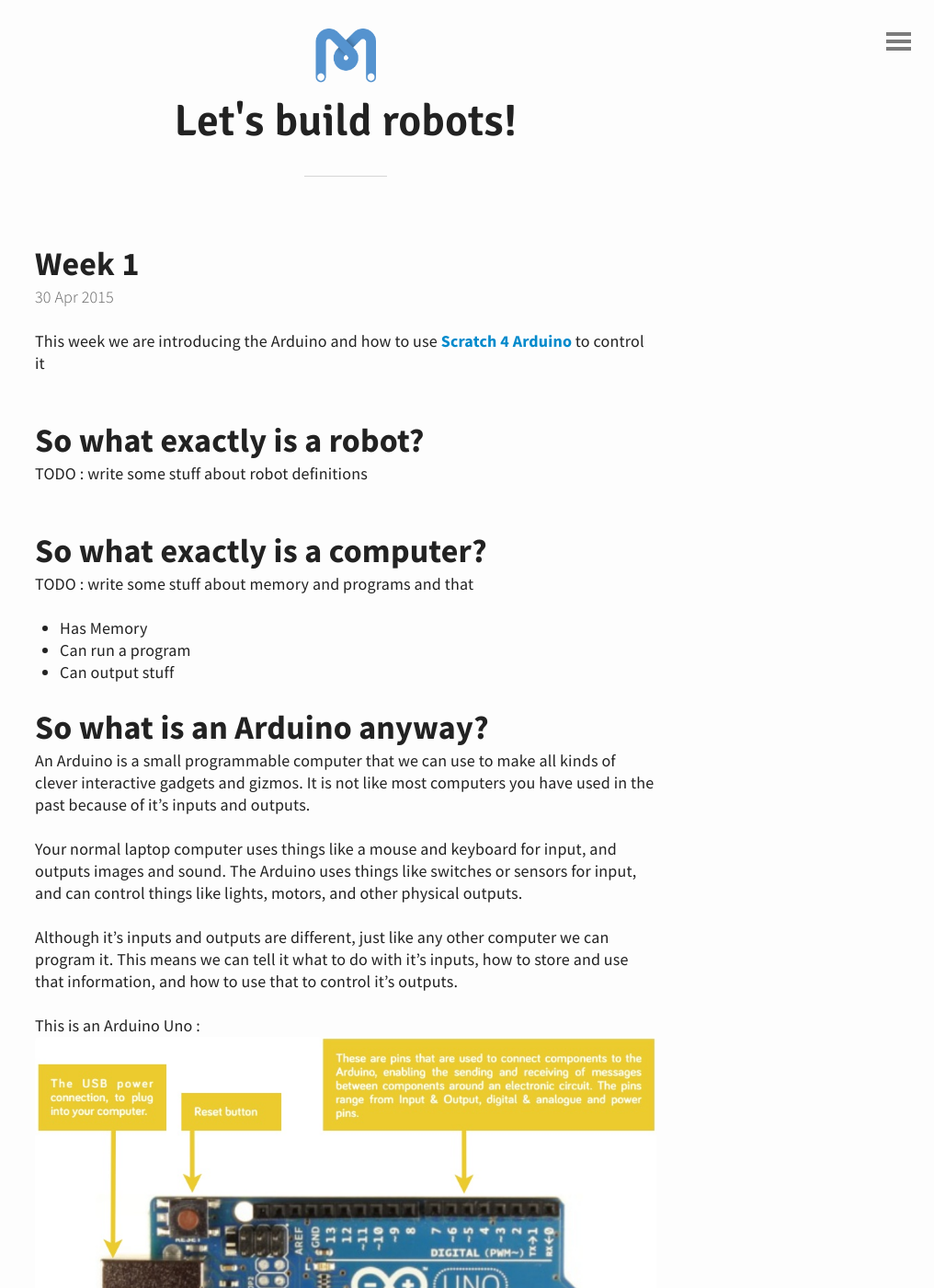
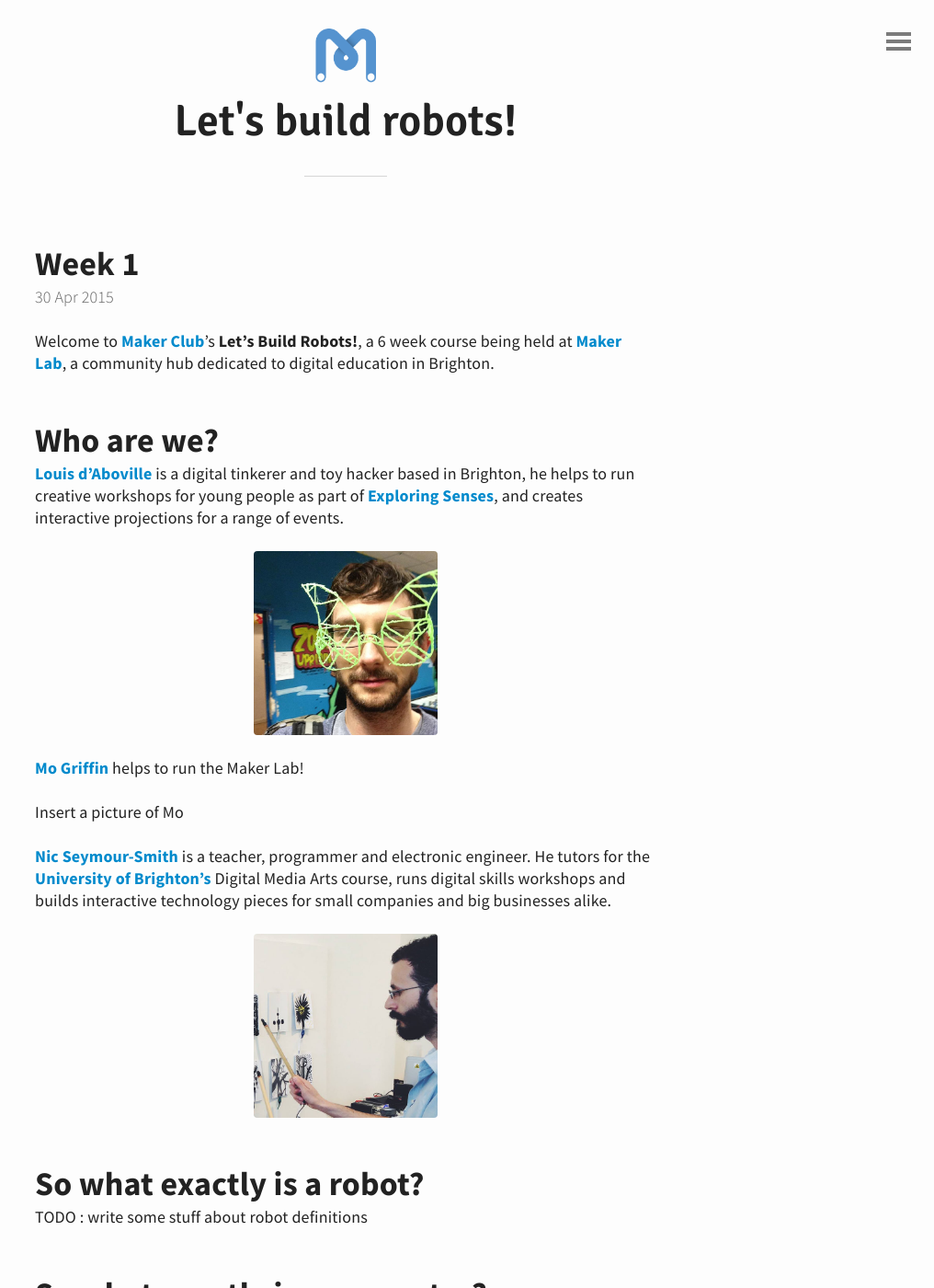
Before and after one commit to letsmake-uk/dharma-school, a Jekyll site: the page built from _posts/2015-04-30-week-1-intro.md, in a window 1280 px wide and 1400 px high. Shown: the whole window at 92% size, without its empty margins (264-1280 px from the left). Built offline with Jekyll 4.4.1, drawn with Linux system fonts in a browser that asks for light colours.

Commit message:
personal introductions. Still needs Mo's picture

```diff
--- a/_posts/2015-04-30-week-1-intro.md
+++ b/_posts/2015-04-30-week-1-intro.md
@@ -2,7 +2,21 @@
 title: Week 1
 ---
 
-This week we are introducing the Arduino and how to use <a href="http://s4a.cat">Scratch 4 Arduino</a> to control it
+Welcome to <a href="http://makerclub.org">Maker Club</a>’s <b>Let’s Build Robots!</b>, a 6 week course being held at <a href="http://makerclub.org/makerlab">Maker Lab</a>, a community hub dedicated to digital education in Brighton.
+
+## Who are we?
+
+<a href="http://digitaltinkerings.com">Louis d’Aboville</a> is a digital tinkerer and toy hacker based in Brighton, he helps to run creative workshops for young people as part of <a href="http://exploringsenses.co.uk">Exploring Senses</a>, and creates interactive projections for a range of events.
+
+<img src="../img/Louis.jpg" alt="Louis" style="width: 200px;">
+
+<a href="http://makerclub.org">Mo Griffin</a> helps to run the Maker Lab!
+
+Insert a picture of Mo
+
+<a href="http://seymoursmith.net">Nic Seymour-Smith</a> is a teacher, programmer and electronic engineer. He tutors for the <a href="http://brighton.ac.uk">University of Brighton’s</a> Digital Media Arts course, runs digital skills workshops and builds interactive technology pieces for small companies and big businesses alike.
+
+<img src="../img/Nic.jpg" alt="Nic" style="width: 200px;">
 
 ## So what exactly is a robot?
 
```
